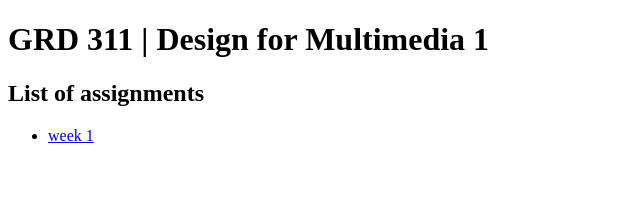
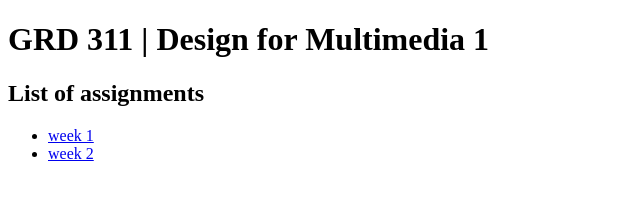
Before and after one commit to laurenskaljac/grd311, a plain HTML site: page index.html in a window 1280 px wide. Shown: the full height of the page, 0-640 px from the left. Drawn offline with Linux system fonts and the light colour scheme.

Commit message:
Add link to week 2 in index.html

```diff
--- a/index.html
+++ b/index.html
@@ -15,6 +15,9 @@
         <li>
             <a href="/grd311/week01/index.html"> week 1 </a>
         </li>
+        <li>
+            <a href="week_02/index.html">week 2 </a>
+        </li>
     </ul>
 
 </body>
```
